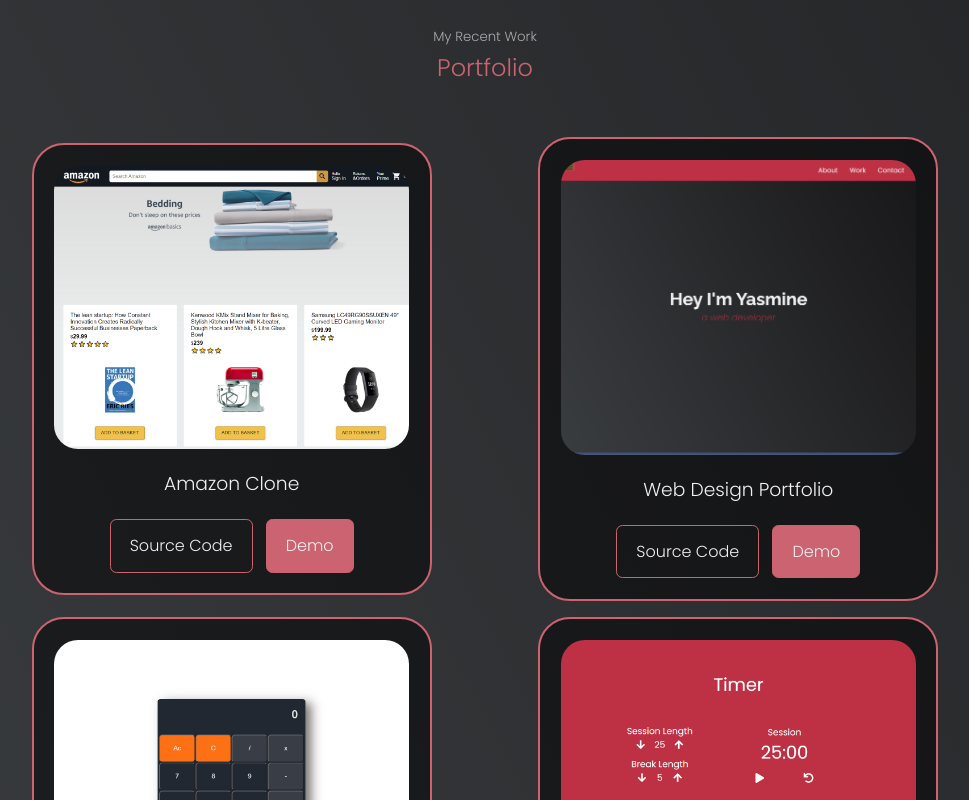
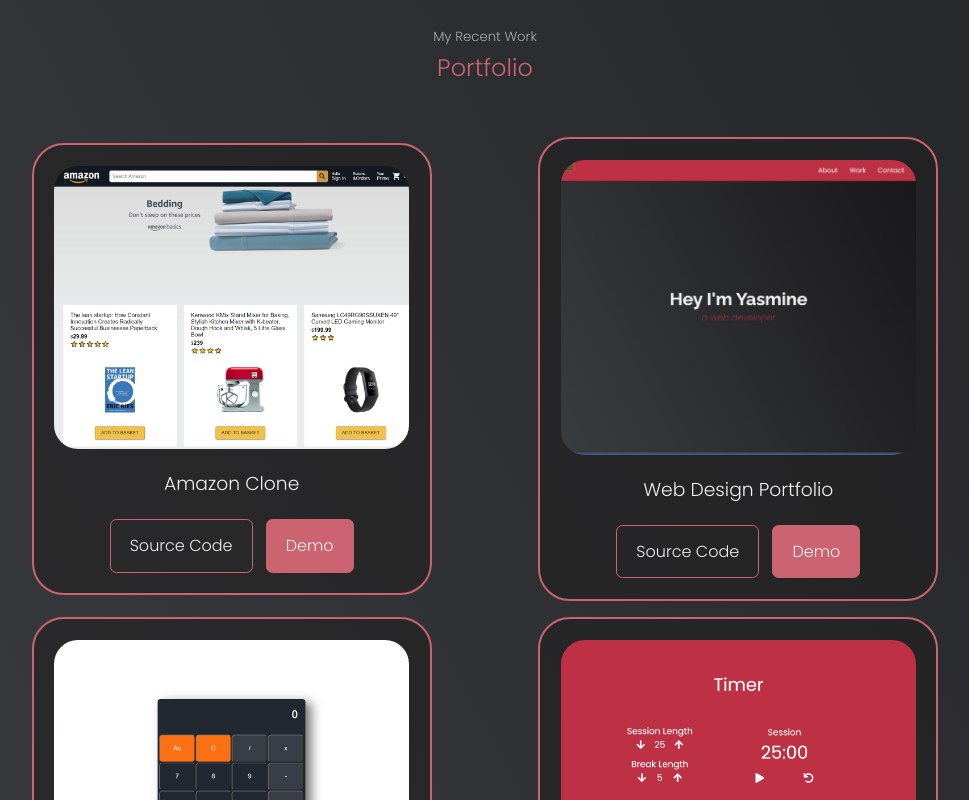
Before and after one commit to yasmine-maarbani/portfolio, a React (Create React App) app: page / in a window 1280 px wide. Shown: the part 2160-2960 px from the top of the page, without its empty margins (155-1124 px from the left). Built offline with nearby package versions, Linux system fonts and the light colour scheme; a web font is replaced by a local one.

Commit message:
edit portfolio

```diff
--- a/package.json
+++ b/package.json
@@ -8,6 +8,7 @@
     "@testing-library/react": "^12.1.4",
     "@testing-library/user-event": "^13.5.0",
     "gh-pages": "^3.2.3",
+    "nth-check": "^2.0.1",
     "react": "^18.0.0",
     "react-dom": "^18.0.0",
     "react-icons": "^4.3.1",
--- a/src/components/portfolio/Portfolio.css
+++ b/src/components/portfolio/Portfolio.css
@@ -9,7 +9,7 @@
 
 .portfolio__item{
     width: min(400px, 100%);
-    background-color: rgba(0, 0, 0, 0.5);
+    background-color: rgba(30, 28, 28, 0.5);
     border-radius:2rem ;
     padding:1.3rem;
     border: 2px solid var(--main-red);
```
Also changed, not shown: 1 other file (tests, documents, lock files or other folders).
